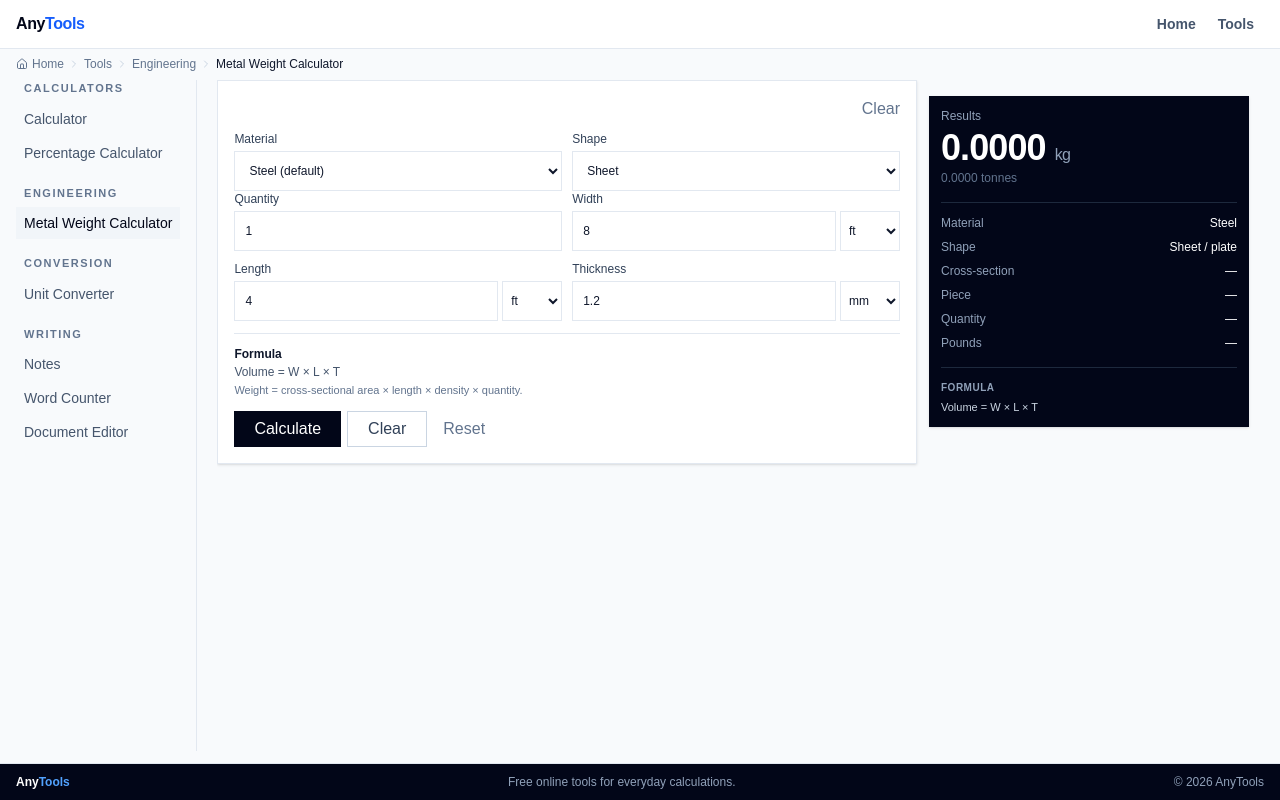
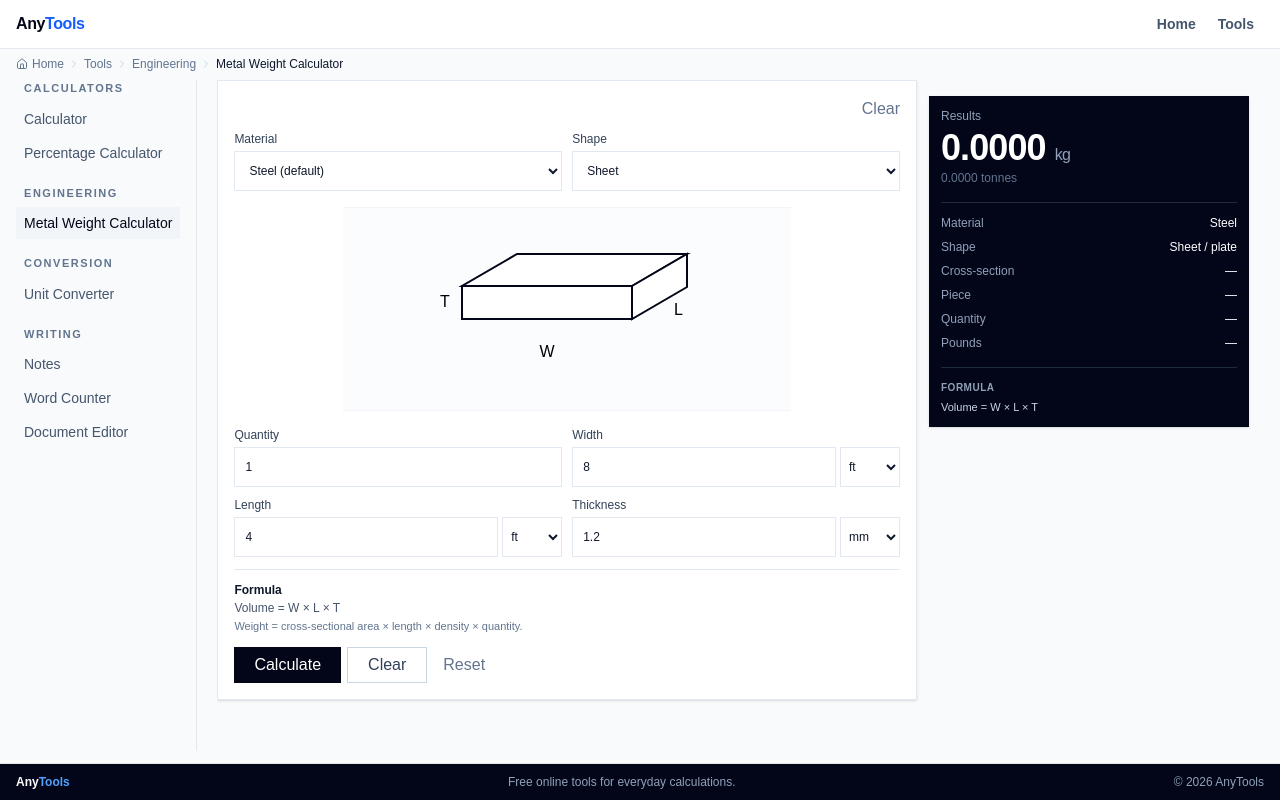
Before and after one commit to farukislamyt/any-tools, a Next.js app: page /tools/metal-weight in a window 1280 px wide. Built offline with nearby package versions, Linux system fonts and the light colour scheme.

Commit message:
Show metal calculator shape diagrams

```diff
--- a/app/globals.css
+++ b/app/globals.css
@@ -26,7 +26,8 @@ button, a { -webkit-tap-highlight-color: transparent; }
 section[data-tool="Metal Weight Calculator"] > div > section:first-child > div:first-child { margin-bottom: 10px; }
 section[data-tool="Metal Weight Calculator"] > div > section:first-child > div:first-child h2,
 section[data-tool="Metal Weight Calculator"] > div > section:first-child > div:first-child p { display: none; }
-section[data-tool="Metal Weight Calculator"] .my-4 { display: none; }
+/* Keep the shape diagram visible; it is the primary visual guide for dimensions. */
+section[data-tool="Metal Weight Calculator"] .my-4 { display: flex; }
 section[data-tool="Metal Weight Calculator"] .gap-4 { gap: 0.625rem; }
 section[data-tool="Metal Weight Calculator"] .mt-1\.5 { margin-top: 0.25rem; }
 section[data-tool="Metal Weight Calculator"] input, section[data-tool="Metal Weight Calculator"] select { height: 2.5rem; }
```
